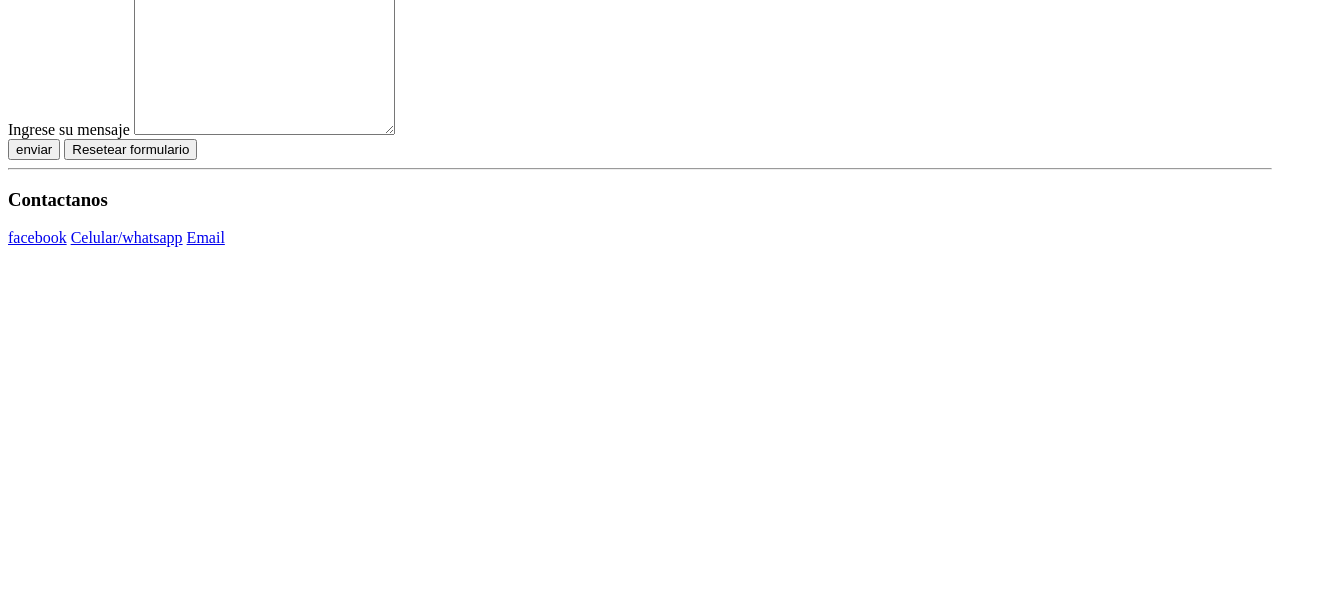
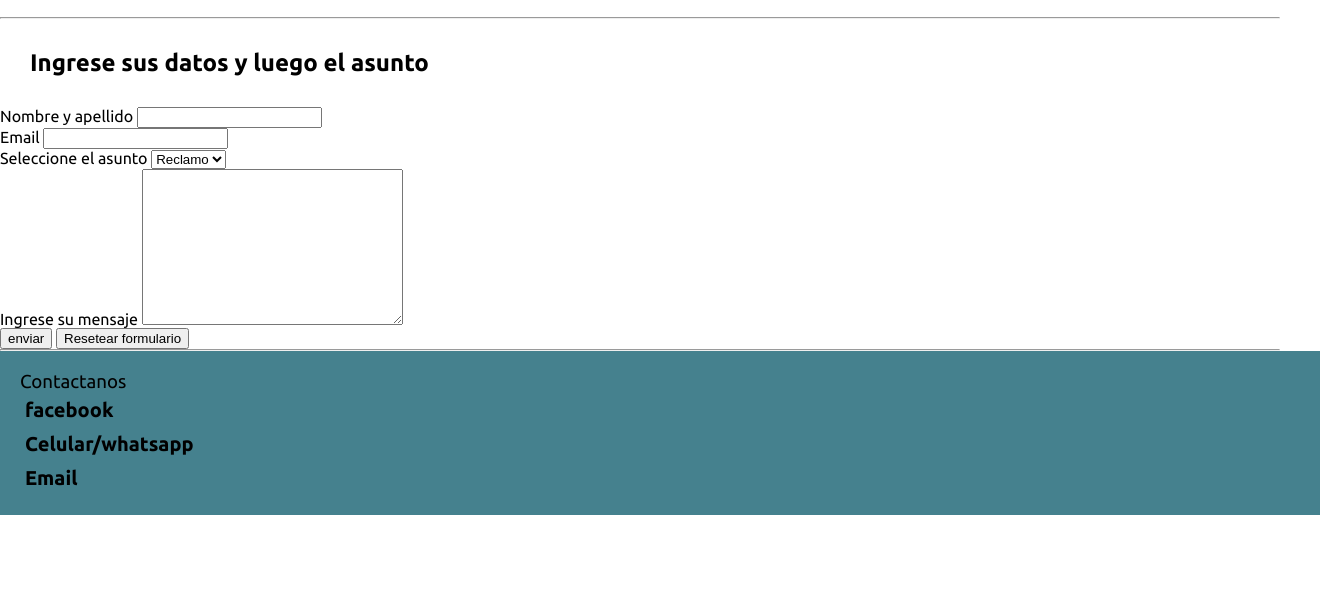
Before and after one commit to murcielagokc/Entrega-final-Angel-Ascona, a plain HTML site: page pages/consulta.html in a window 1280 px wide. Shown: the part 203-800 px from the top of the page, 1320 px wide, since content can reach past the window. Drawn offline with Linux system fonts and the light colour scheme; the site is published under a folder, as on GitHub Pages, so addresses that start at the root find nothing.

Commit message:
intetnto 2  de solucion a las paginas

```diff
--- a/pages/consulta.html
+++ b/pages/consulta.html
@@ -9,7 +9,7 @@
     <link rel="preconnect" href="https://fonts.googleapis.com">
     <link rel="preconnect" href="https://fonts.gstatic.com" crossorigin>
     <link href="https://fonts.googleapis.com/css2?family=Ubuntu:wght@300;400;700&display=swap" rel="stylesheet">
-    <link rel="stylesheet" href="/style/estilos.css">
+    <link rel="stylesheet" href="../style/estilos.css">
 </head>
 
 <body>
```
Also changed, not shown: index.html (+1 -1 lines), pages/nosotros.html (+1 -1 lines), pages/productos.html (+1 -1 lines), pages/promociones.html (+1 -1 lines).
